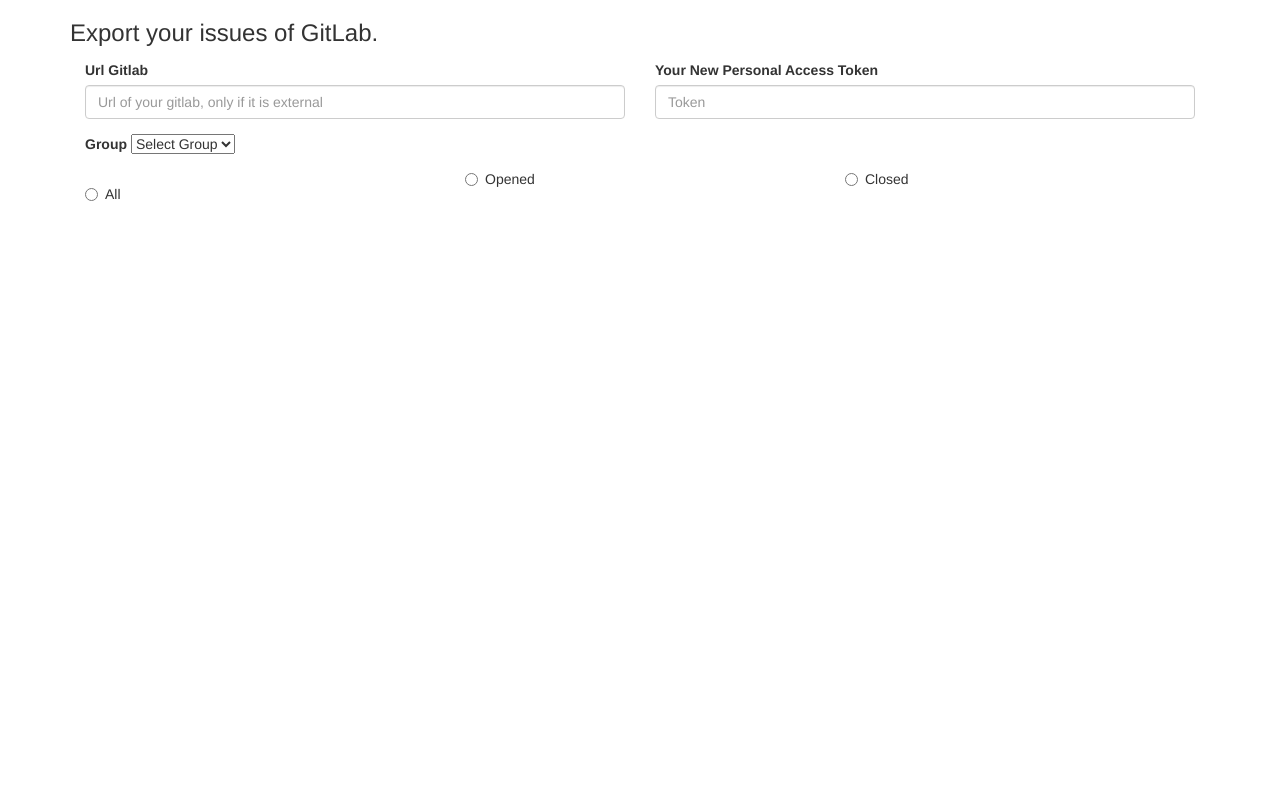
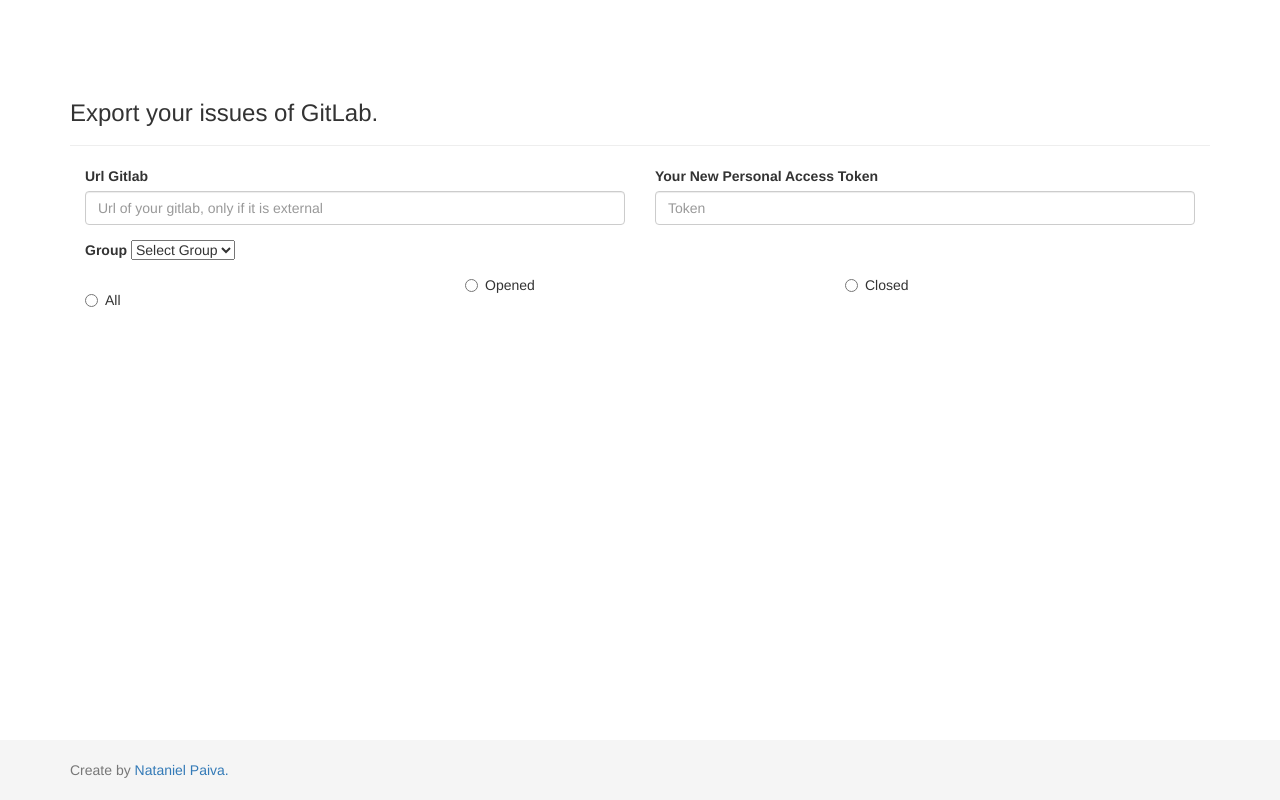
Before and after one commit to gitlab-ce-export-to-csv/gitlab-ce-export-to-csv.github.io, a website: page index.html in a window 1280 px wide. Drawn offline with Linux system fonts and the light colour scheme.

Commit message:
Create footer

```diff
--- a/index.html
+++ b/index.html
@@ -1,18 +1,28 @@
 <html ng-app="export-to-csv">
+
 <head>
   <meta charset="utf-8">
   <title>Export Issues GitLab CE to CSV</title>
   <link rel="stylesheet" type="text/css" href="bower_components/bootstrap/dist/css/bootstrap.css">
+  <link rel="stylesheet" type="text/css" href="bower_components/bootstrap/dist/css/sticky-footer.css">
 </head>
+
 <body>
 
   <div class="container">
+    <div class="page-header">
       <h3>
         Export your issues of GitLab.
       </h3>
+    </div>
 
     <ng-view></ng-view>
   </div>
+  <footer class="footer">
+    <div class="container">
+      <p class="text-muted">Create by <a href="https://www.udemy.com/user/natanielpaiva/" target="_blank"> Nataniel Paiva. </a> </p>
+    </div>
+  </footer>
   <script src="bower_components/angular/angular.min.js"></script>
   <script src="bower_components/angular-route/angular-route.min.js"></script>
   <script src="bower_components/angular-resource/angular-resource.js"></script>
@@ -23,4 +33,5 @@
   <script src="services/my-service.js"></script>
 
 </body>
+
 </html>
```
Also changed, not shown: bower_components/bootstrap/dist/css/sticky-footer.css (added). Lines whose indentation alone changed are shown as unchanged.
